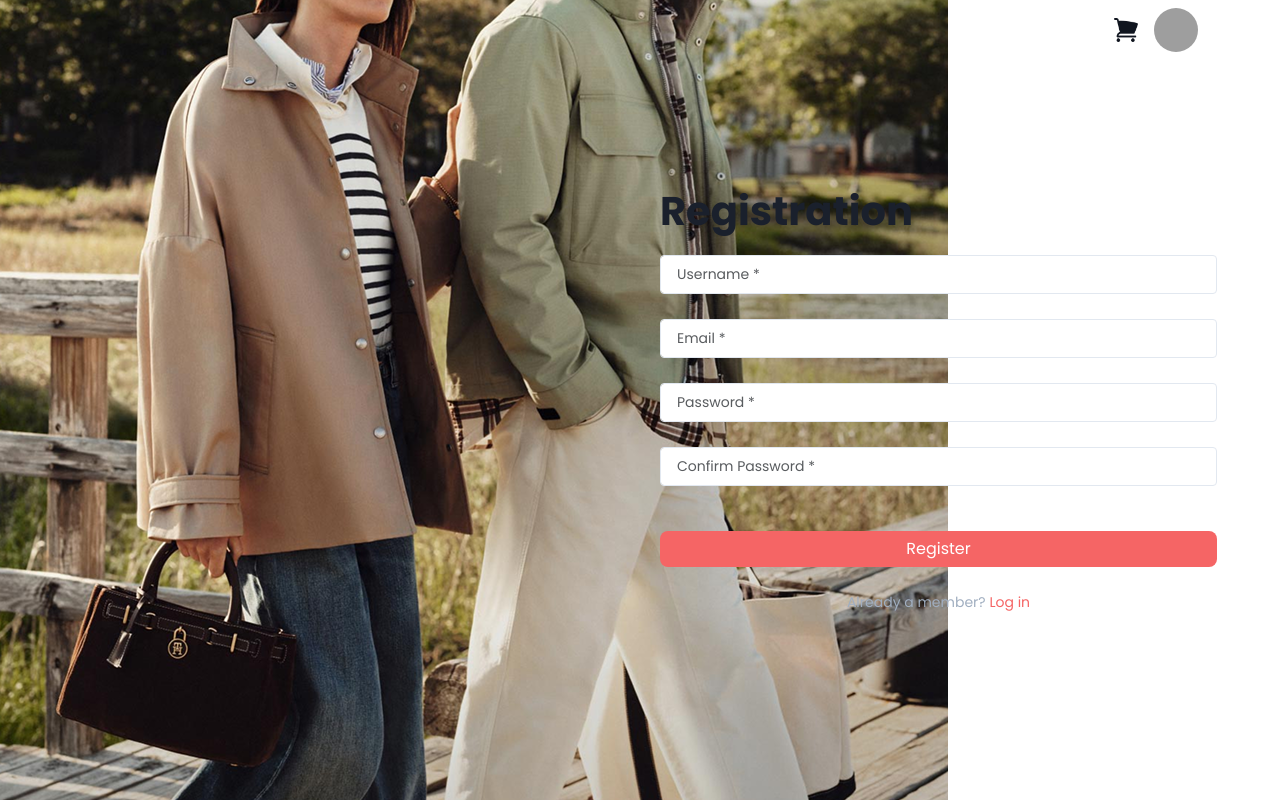
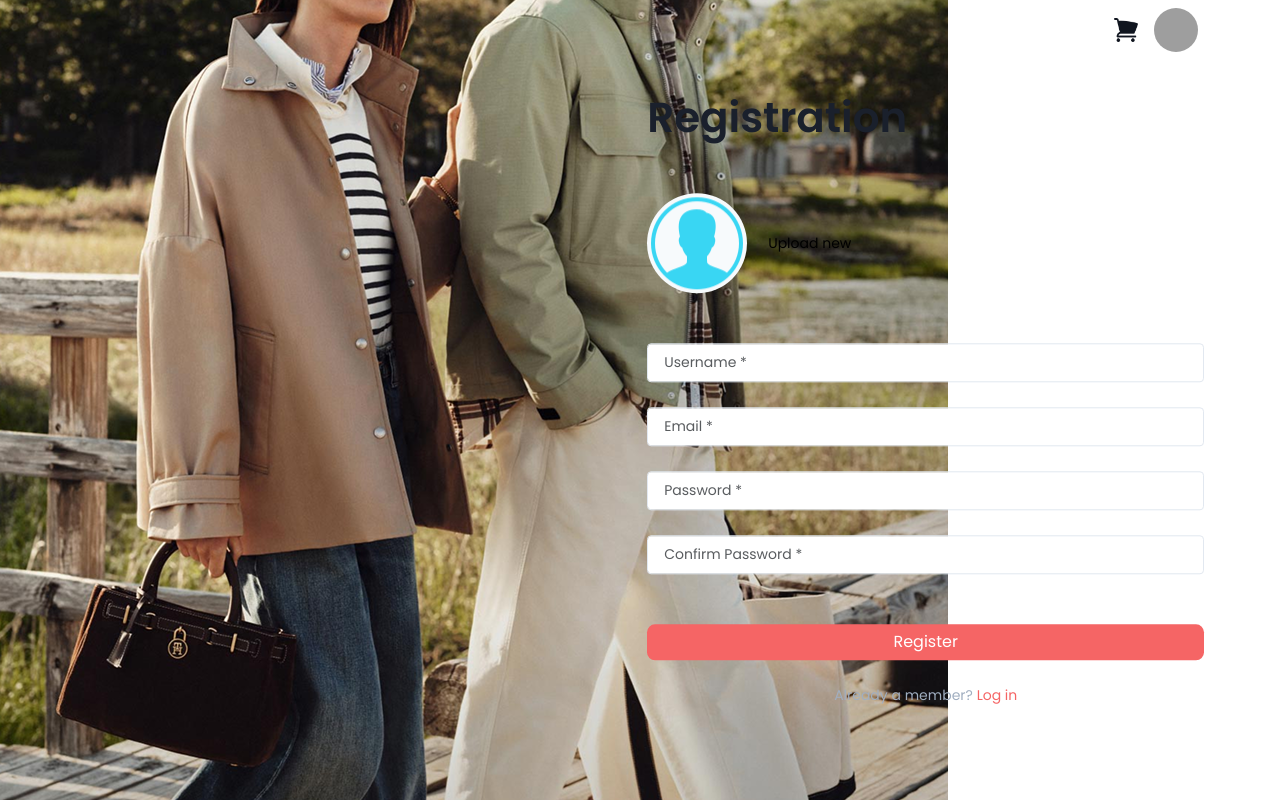
Before and after one commit to BesoBerdzenishvili/redseam-clothing-redberry, a React (Vite) app: page /registration in a window 1280 px wide. Built offline with nearby package versions, Linux system fonts and the light colour scheme; grey boxes are pictures that could not be loaded; the HTML template or start-up script is replaced by a standard one.

Commit message:
feat: add AvatarUpload component

```diff
--- /dev/null
+++ b/src/pages/Registration/AvatarUpload.jsx
@@ -0,0 +1,97 @@
+import { useState } from "react";
+import { Button, Image } from "react-bootstrap";
+
+export default function AvatarUpload({ setFieldValue }) {
+  const [avatarPreview, setAvatarPreview] = useState(null);
+
+  const handleImageUpload = (event) => {
+    const file = event.target.files[0];
+    if (file) {
+      const reader = new FileReader();
+      reader.onloadend = () => {
+        setAvatarPreview(reader.result);
+      };
+      reader.readAsDataURL(file);
+      setFieldValue("avatar", file);
+    }
+  };
+
+  const handleImageDelete = () => {
+    setAvatarPreview(null);
+    setFieldValue("avatar", null);
+  };
+
+  return (
+    <div
+      style={{
+        textAlign: "center",
+        margin: "50px 0 50px 0",
+        display: "flex",
+        alignItems: "center",
+      }}
+    >
+      <div
+        style={{
+          width: "100px",
+          height: "100px",
+          borderRadius: "50%",
+          backgroundColor: "#F7FAFC",
+          marginRight: 20,
+          overflow: "hidden",
+        }}
+      >
+        {avatarPreview ? (
+          <Image
+            src={avatarPreview}
+            alt="Avatar"
+            fluid
+            style={{ width: "100%", height: "100%", objectFit: "cover" }}
+          />
+        ) : (
+          <Image
+            src="./images/avatar.png"
+            alt="Generic Avatar"
+            fluid
+            style={{ width: "100%", height: "100%", objectFit: "cover" }}
+          />
+        )}
+      </div>
+      <div>
+        <input
+          type="file"
+          id="avatarUpload"
+          accept="image/*"
+          onChange={handleImageUpload}
+          style={{ display: "none" }}
+        />
+        <Button
+          variant="link"
+          onClick={() => document.getElementById("avatarUpload").click()}
+          style={{
+            color: "black",
+            textDecoration: "none",
+            padding: "0",
+            marginRight: "10px",
+            fontSize: 14,
+          }}
+        >
+          Upload new
+        </Button>
+        {avatarPreview && (
+          <Button
+            variant="link"
+            onClick={handleImageDelete}
+            style={{
+              color: "black",
+              textDecoration: "none",
+              padding: "0",
+              fontSize: 14,
+            }}
+          >
+            Remove
+          </Button>
+        )}
+      </div>
+    </div>
+  );
+}
--- a/src/pages/Registration/Registration.jsx
+++ b/src/pages/Registration/Registration.jsx
@@ -19,7 +19,7 @@ export default function RegistrationPage() {
       <div
         style={{
           position: "absolute",
-          right: "25%",
+          right: "26%",
           top: "50%",
           transform: "translateY(-50%)",
         }}
--- a/src/pages/Registration/RegistrationForm.jsx
+++ b/src/pages/Registration/RegistrationForm.jsx
@@ -2,6 +2,7 @@ import { Formik, Form, Field, ErrorMessage } from "formik";
 import { Button, Form as BootstrapForm } from "react-bootstrap";
 import { Link } from "react-router-dom";
 import Cookies from "js-cookie";
+import AvatarUpload from "./AvatarUpload";
 
 export default function RegistrationForm() {
   const initialValues = {
@@ -72,8 +73,8 @@ export default function RegistrationForm() {
       <h1
         style={{
           color: "#1A202C",
-          fontSize: "40px",
-          fontWeight: "bold",
+          fontSize: "42px",
+          fontWeight: 600,
           marginBottom: "20px",
         }}
       >
@@ -86,6 +87,7 @@ export default function RegistrationForm() {
       >
         {({ isSubmitting, setFieldValue }) => (
           <Form style={{ width: 557 }}>
+            <AvatarUpload setFieldValue={setFieldValue} />
             <BootstrapForm.Group controlId="username">
               <Field
                 size="lg"
@@ -181,7 +183,7 @@ export default function RegistrationForm() {
               size="md"
               style={{
                 width: "100%",
-                marginTop: "45px",
+                marginTop: "50px",
                 backgroundColor: "#F56565",
                 border: "none",
                 borderRadius: "8px",
```
Also changed, not shown: public/images/avatar.png (added).
